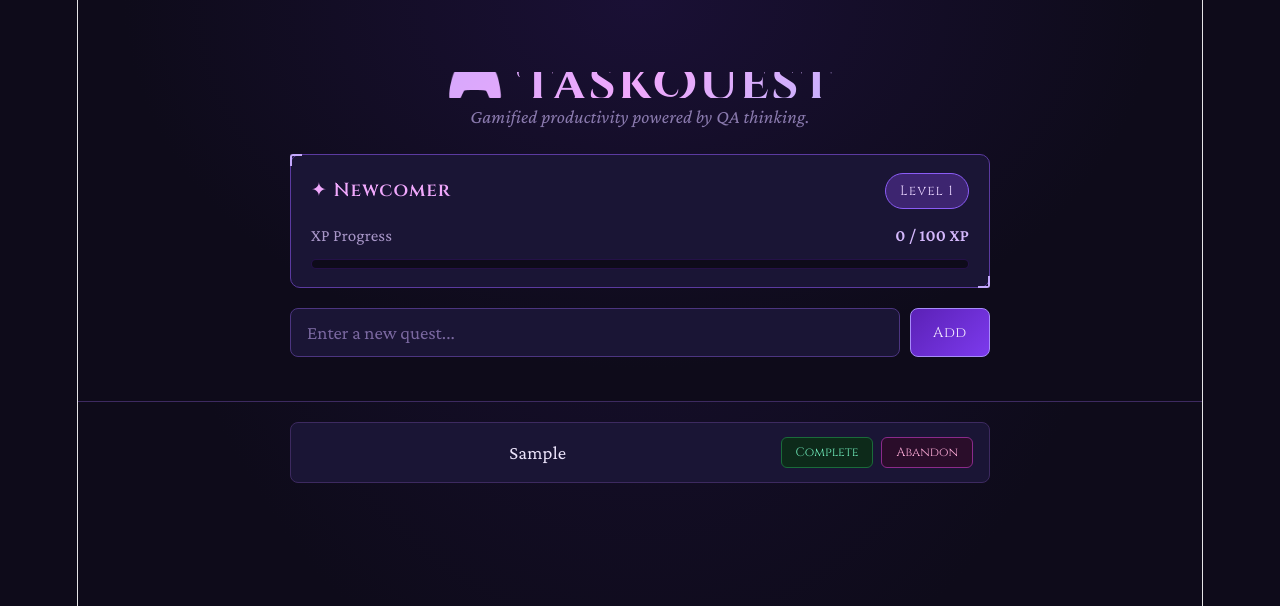
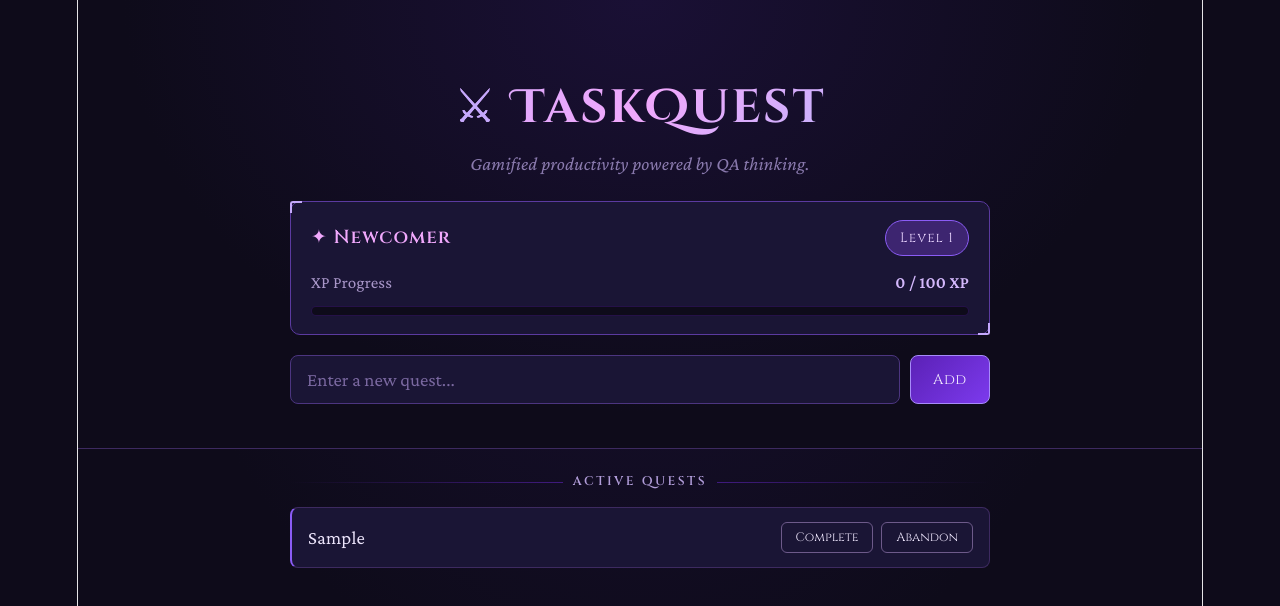
Before and after one commit to Yogita-96/taskquest, a React (Vite) app: page / in a window 1280 px wide. Both pictures are taken after typing "Sample" into the empty fields and a click on the button "Add". Shown: the top 606 px of the page. Built offline with nearby package versions, Linux system fonts and the light colour scheme.

Commit message:
style: redesign UI with fantasy RPG theme (Jewel Purple)

```diff
--- a/src/App.css
+++ b/src/App.css
@@ -27,12 +27,22 @@ h1 {
   font-family: 'Cinzel Decorative', serif;
   font-size: 2.6rem;
   font-weight: 700;
+  text-align: center;
+  margin-bottom: 6px;
+  letter-spacing: 0.05em;
+  line-height: 1.3;
+  padding: 6px 0;
+}
+
+h1 .title-icon {
+  color: #c4a8fc;
+  -webkit-text-fill-color: #c4a8fc;
+}
+
+h1 {
   background: linear-gradient(135deg, #c4a8fc, #f0a8fc, #a8b8fc);
   -webkit-background-clip: text;
   -webkit-text-fill-color: transparent;
-  text-align: center;
-  margin-bottom: 6px;
-  letter-spacing: 0.05em;
 }
 
 .subtitle {
@@ -203,6 +213,51 @@ h1 {
   color: #f9a8d4;
 }
 
+/* SECTION LABELS */
+.section-label {
+  font-family: 'Cinzel', serif;
+  font-size: 0.7rem;
+  color: #b09cd8;
+  font-weight: 600;
+  letter-spacing: 0.2em;
+  text-transform: uppercase;
+  margin-bottom: 12px;
+  display: flex;
+  align-items: center;
+  gap: 10px;
+}
+
+.section-label::before,
+.section-label::after {
+  content: '';
+  flex: 1;
+  height: 1px;
+}
+
+.section-label::before {
+  background: linear-gradient(to right, transparent, #6d28d980);
+}
+
+.section-label::after {
+  background: linear-gradient(to left, transparent, #6d28d980);
+}
+
+.completed-label {
+  margin-top: 24px;
+}
+
+.quest-card.active {
+  border-left: 2px solid #8b5cf6;
+}
+
+.empty-state {
+  text-align: center;
+  color: #6d5a8a;
+  font-style: italic;
+  font-size: 1rem;
+  padding: 30px 0;
+}
+
 /* QUEST LIST */
 .quest-list {
   display: flex;
@@ -257,24 +312,25 @@ h1 {
 }
 
 .complete-btn {
-  background: #0d2a1a;
-  border: 1px solid #1a6b3a;
-  color: #6ee7b7;
+  background: transparent;
+  border: 1px solid #6d5a8a;
+  color: #ece4fb;
 }
 
 .complete-btn:hover {
-  background: #0d2a1a;
-  border-color: #6ee7b7;
+  border-color: #c4a8fc;
+  background: #2a1a5e30;
 }
 
 .delete-btn {
-  background: #2a0d2a;
-  border: 1px solid #8b2a8b;
-  color: #f9a8d4;
+  background: transparent;
+  border: 1px solid #6d5a8a;
+  color: #ece4fb;
 }
 
 .delete-btn:hover {
-  border-color: #f9a8d4;
+  border-color: #c4a8fc;
+  background: #2a1a5e30;
 }
 
 /* LEVEL UP BANNER */
--- a/src/App.jsx
+++ b/src/App.jsx
@@ -66,7 +66,12 @@ function App() {
   };
 
   const clearCompleted = () => {
+    const confirmClear = window.confirm(
+      "Clear all completed quests? This cannot be undone."
+    );
+    if (confirmClear) {
       setQuests(quests.filter((quest) => !quest.completed));
+    }
   };
 
   const deleteQuest = (id) => {
@@ -78,11 +83,9 @@ function App() {
     }
   };
 
-  // Sort: active quests first, completed quests at bottom
-  const sortedQuests = [...quests].sort((a, b) => {
-    if (a.completed === b.completed) return 0;
-    return a.completed ? 1 : -1;
-  });
+  // Split into active and completed groups
+  const activeQuests = quests.filter((q) => !q.completed);
+  const completedQuests = quests.filter((q) => q.completed);
 
   return (
     <div className="app">
@@ -99,7 +102,7 @@ function App() {
 
       <div className="sticky-header">
         <div className="container">
-          <h1>🎮 TaskQuest</h1>
+          <h1><span className="title-icon">⚔</span> TaskQuest</h1>
           <p className="subtitle">Gamified productivity powered by QA thinking.</p>
 
           <div className="xp-box">
@@ -135,26 +138,20 @@ function App() {
       </div>
 
       <div className="container">
-        {quests.some((q) => q.completed) && (
-          <button className="clear-btn" onClick={clearCompleted}>
-            Clear Completed
-          </button>
-        )}
+        {activeQuests.length > 0 && (
+          <>
+            <div className="section-label">Active Quests</div>
             <div className="quest-list">
-          {sortedQuests.map((quest) => (
-            <div className="quest-card" key={quest.id}>
-              <span className={quest.completed ? "completed" : ""}>
-                {quest.text}
-              </span>
+              {activeQuests.map((quest) => (
+                <div className="quest-card active" key={quest.id}>
+                  <span>{quest.text}</span>
                   <div className="buttons">
-                {!quest.completed && (
                     <button
                       className="complete-btn"
                       onClick={() => completeQuest(quest.id)}
                     >
                       Complete
                     </button>
-                )}
                     <button
                       className="delete-btn"
                       onClick={() => deleteQuest(quest.id)}
@@ -165,6 +162,36 @@ function App() {
                 </div>
               ))}
             </div>
+          </>
+        )}
+
+        {completedQuests.length > 0 && (
+          <>
+            <div className="section-label completed-label">Completed</div>
+            <button className="clear-btn" onClick={clearCompleted}>
+              ✕ Clear Completed
+            </button>
+            <div className="quest-list">
+              {completedQuests.map((quest) => (
+                <div className="quest-card" key={quest.id}>
+                  <span className="completed">{quest.text}</span>
+                  <div className="buttons">
+                    <button
+                      className="delete-btn"
+                      onClick={() => deleteQuest(quest.id)}
+                    >
+                      Remove
+                    </button>
+                  </div>
+                </div>
+              ))}
+            </div>
+          </>
+        )}
+
+        {quests.length === 0 && (
+          <p className="empty-state">No quests yet. Add one above to begin your journey.</p>
+        )}
       </div>
     </div>
   );
--- a/src/index.css
+++ b/src/index.css
@@ -58,7 +58,6 @@ body {
   width: 1126px;
   max-width: 100%;
   margin: 0 auto;
-  text-align: center;
   border-inline: 1px solid var(--border);
   min-height: 100svh;
   display: flex;
```
Lines whose indentation alone changed are shown as unchanged.
